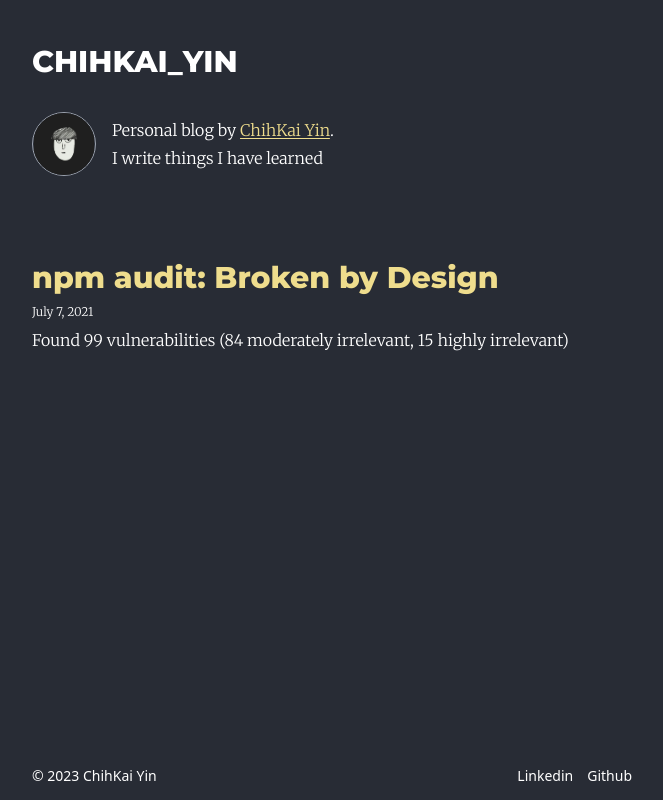
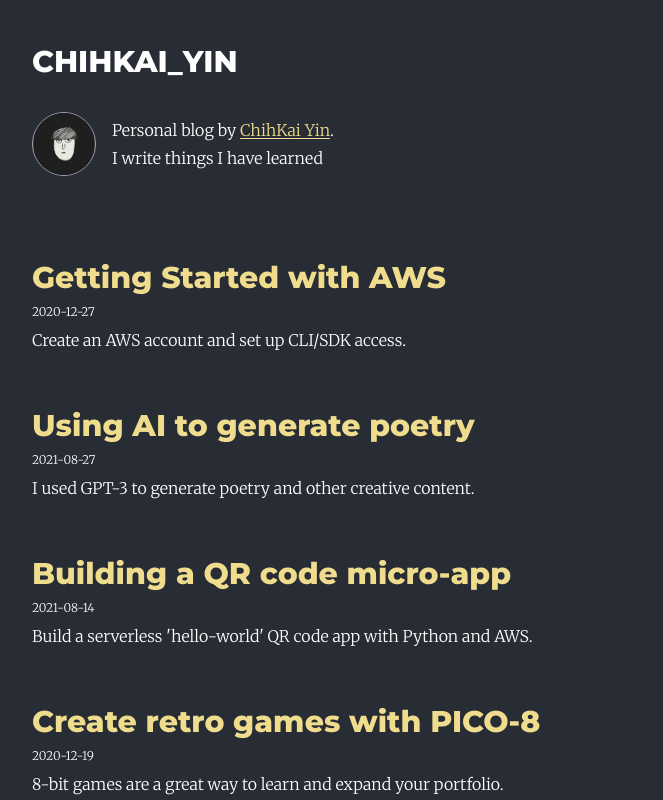
Before and after one commit to alexyin0978/chihkaiyin.blog, a Next.js app: page / in a window 1280 px wide. Shown: the top 800 px of the page, without its empty margins (308-971 px from the left). Built offline with nearby package versions, Linux system fonts and the light colour scheme.

Commit message:
update: readFile and link to dynamic route

```diff
--- /dev/null
+++ b/app/[post]/page.tsx
@@ -0,0 +1,3 @@
+export default function Post({ params }: { params: { post: string } }) {
+  return <div>My post: {params.post}</div>;
+}
--- a/app/layout.tsx
+++ b/app/layout.tsx
@@ -9,8 +9,8 @@ import Footer from "@/components/Footer";
 const inter = Inter({ subsets: ["latin"] });
 
 export const metadata = {
-  title: "CHIHKAI_YIN",
-  description: "A blog built by Yin Chih Kai",
+  title: "YIN",
+  description: "A blog built by ChihKai Yin.",
 };
 
 export default function RootLayout({
--- a/app/page.tsx
+++ b/app/page.tsx
@@ -1,43 +1,10 @@
 import Link from "next/link";
-import Image from "next/image";
 import { Merriweather } from "next/font/google";
 import { Montserrat } from "@next/font/google";
 
-import fs from "fs";
-import matter from "gray-matter";
+import { getMarkdownMetaData, PostMetaData } from "@/utils/readMarkdown";
 
-import Avatar from "/assets/avatar.jpeg";
-
-const rootPath = () => process.cwd();
-
-const getMarkdownMetaData = () => {
-  const fileNames = fs.readdirSync(`${rootPath()}/post`);
-  const metadatas = fileNames.map(fileName => {
-    const markdown = fs.readFileSync(`${rootPath()}/post/${fileName}`, "utf-8");
-    const { data } = matter(markdown);
-
-    return data;
-  });
-
-  return metadatas;
-};
-
-const mockTopics = [
-  {
-    title: "npm audit: Broken by Design",
-    date: "July 7, 2021",
-    readingTime: "☕️☕️☕️ 14 min read",
-    summary:
-      "Found 99 vulnerabilities (84 moderately irrelevant, 15 highly irrelevant)",
-  },
-];
-
-type PostListItemProps = {
-  title: string;
-  date: string;
-  readingTime: string;
-  summary: string;
-};
+import { SelfIntro } from "@/components/SelfIntro";
 
 const merriweather = Merriweather({
   weight: "300",
@@ -48,15 +15,15 @@ const montserrat = Montserrat({
   subsets: ["latin"],
 });
 
-const PostListItem = (props: PostListItemProps) => {
-  const { title, date, summary } = props;
+const PostListItem = (props: PostMetaData) => {
+  const { title, date, subtitle, fileName } = props;
   return (
     <article className={`mt-14 text-white ${merriweather.className}`}>
       <header>
         <h3
           className={`text-3xl font-extrabold text-header_dark ${montserrat.className}`}
         >
-          <Link href={"#"}>{title}</Link>
+          <Link href={`/${fileName}`}>{title}</Link>
         </h3>
         <div className="flex items-center gap-2 mt-2">
           <small className="text-xs">{date}</small>
@@ -65,58 +32,23 @@ const PostListItem = (props: PostListItemProps) => {
           <small className="text-xs">tags will be here</small> */}
         </div>
       </header>
-      <p className="mt-2">{summary}</p>
+      <p className="mt-2">{subtitle}</p>
     </article>
   );
 };
 
-const SelfIntro = () => {
-  return (
-    <aside className="flex items-center pb-7 mb-12">
-      {/* avatar */}
-      <div className="w-16 h-16 rounded-full mr-4 border border-gray-400 overflow-hidden pb-5">
-        <Image
-          src={Avatar}
-          width={60}
-          height={107}
-          alt="avatar"
-          className="-mt-[23px] ml-[0.5px]"
-        />
-      </div>
-      {/* intro */}
-      <div className={`text-white ${merriweather.className}`}>
-        <p>
-          Personal blog by{" "}
-          <Link
-            href={"https://www.linkedin.com/in/alexyin0978/"}
-            className="text-header_dark underline underline-offset-2"
-          >
-            ChihKai Yin
-          </Link>
-          .
-        </p>
-        <p className="mt-1">I write things I have learned</p>
-      </div>
-    </aside>
-  );
-};
+export default function Home() {
+  const postMetaDatas = getMarkdownMetaData();
 
-export default function Home() {
   return (
     <div className="pb-36">
       <SelfIntro />
       <main>
-        {mockTopics.map((topic, idx) => (
-          <PostListItem key={topic.title + idx} {...topic} />
-        ))}
+        {postMetaDatas.length !== 0 &&
+          postMetaDatas.map((topic, idx) => (
+            <PostListItem key={topic.title + idx} {...topic} />
+          ))}
       </main>
-      {/* {getMarkdownMetaData().map((metadata) => (
-        <div key={metadata.title + metadata.subtitle}>
-          <h3>{metadata.title}</h3>
-          <div className="">time</div>
-          <h5>{metadata.subtitle}</h5>
-        </div>
-      ))} */}
     </div>
   );
 }
--- a/components/Footer.tsx
+++ b/components/Footer.tsx
@@ -17,7 +17,7 @@ export default function Footer() {
       <p>© 2023 ChihKai Yin</p>
       <div className="flex gap-3.5">
         {mediaLinks.map(({ type, link }) => (
-          <Link key={type} href={link} className="hover:font-semibold">
+          <Link key={type} href={link} className="hover:text-header_dark">
             {type}
           </Link>
         ))}
--- /dev/null
+++ b/components/SelfIntro.tsx
@@ -0,0 +1,41 @@
+import Link from "next/link";
+import Image from "next/image";
+import { Merriweather } from "next/font/google";
+
+import Avatar from "/assets/avatar.jpeg";
+
+const merriweather = Merriweather({
+  weight: "300",
+  subsets: ["latin"],
+});
+
+export const SelfIntro = () => {
+  return (
+    <aside className="flex items-center pb-7 mb-12">
+      {/* avatar */}
+      <div className="w-16 h-16 rounded-full mr-4 border border-gray-400 overflow-hidden pb-5">
+        <Image
+          src={Avatar}
+          width={60}
+          height={107}
+          alt="avatar"
+          className="-mt-[23px] ml-[0.5px]"
+        />
+      </div>
+      {/* intro */}
+      <div className={`text-white ${merriweather.className}`}>
+        <p>
+          Personal blog by{" "}
+          <Link
+            href={"https://www.linkedin.com/in/alexyin0978/"}
+            className="text-header_dark underline underline-offset-2"
+          >
+            ChihKai Yin
+          </Link>
+          .
+        </p>
+        <p className="mt-1">I write things I have learned</p>
+      </div>
+    </aside>
+  );
+};
--- /dev/null
+++ b/utils/readMarkdown.ts
@@ -0,0 +1,27 @@
+import fs from "fs";
+import matter from "gray-matter";
+
+export interface PostMetaData {
+  fileName: string;
+  title: string;
+  subtitle: string;
+  date: string;
+}
+
+export const getMarkdownMetaData = () => {
+  const rootPath = () => process.cwd();
+
+  const fileNames = fs.readdirSync(`${rootPath()}/post`);
+  const metadatas = fileNames.map(fileName => {
+    const markdown = fs.readFileSync(`${rootPath()}/post/${fileName}`, "utf-8");
+    const { data } = matter(markdown);
+
+    // add fileName to data
+    const fileNameWithoutExtension = fileName.split(".")[0];
+    data.fileName = fileNameWithoutExtension;
+
+    return data as PostMetaData;
+  });
+
+  return metadatas;
+};
```
